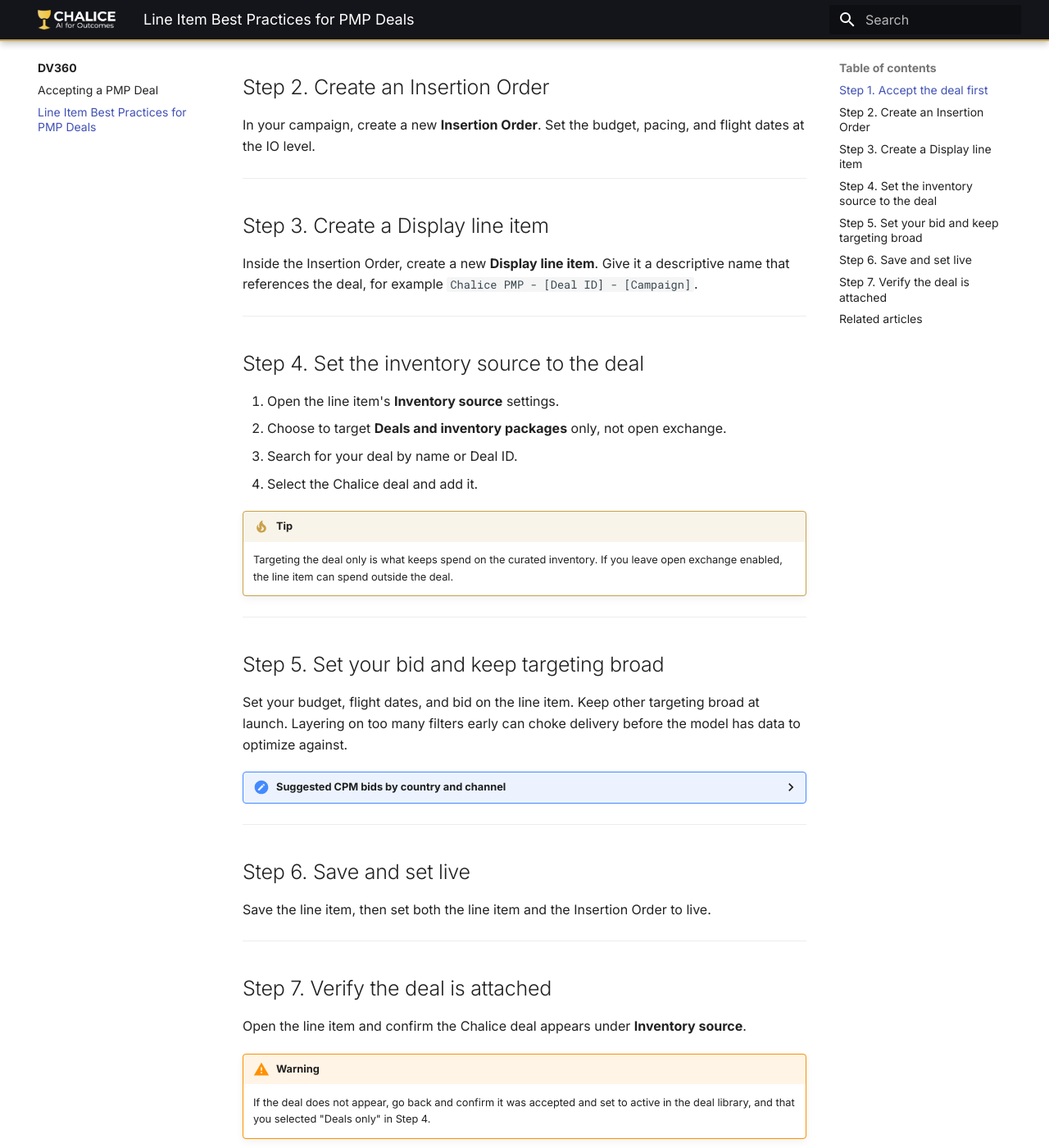
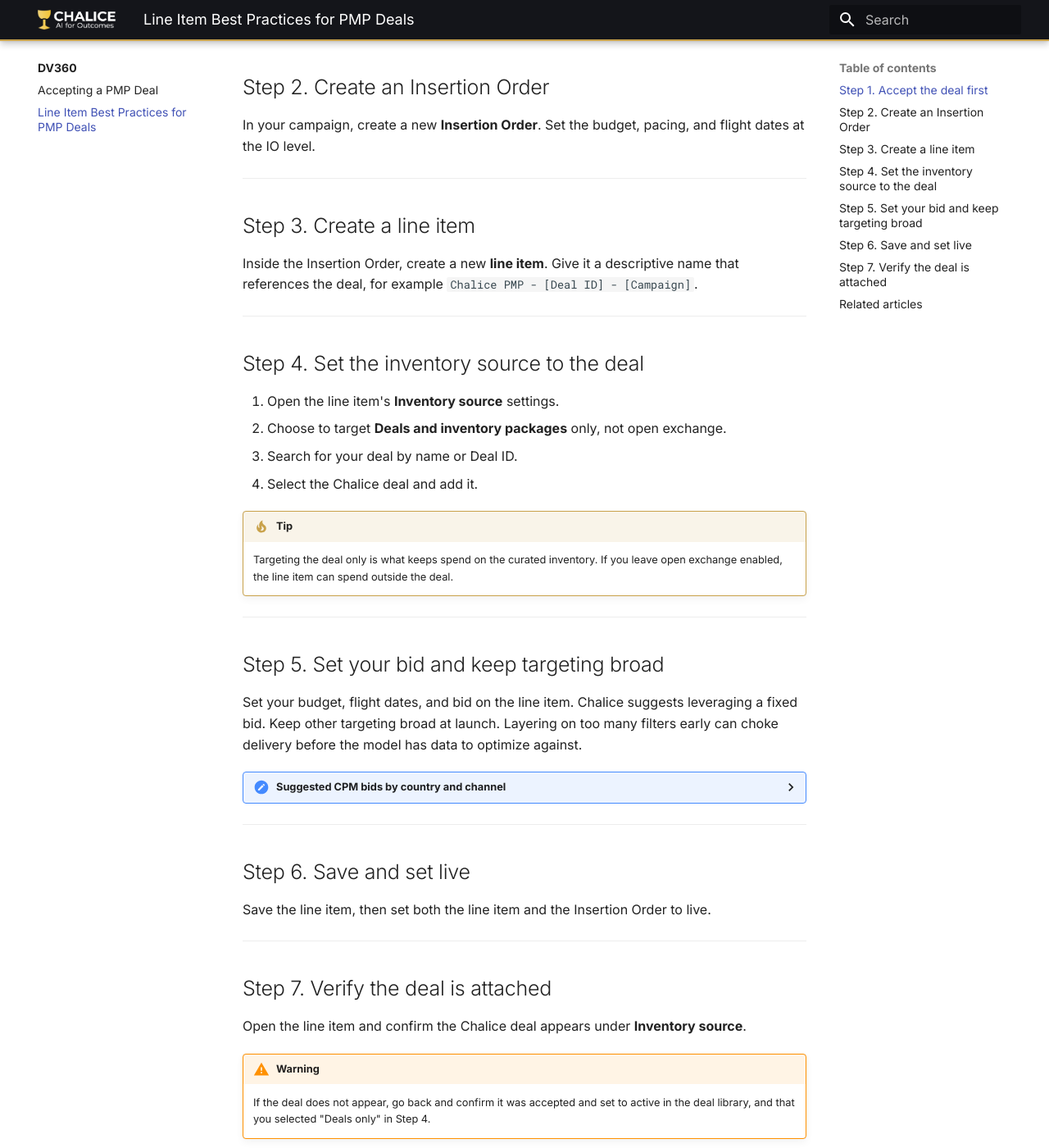
Before and after one commit to Rudy-chalice/chalice-help, an MkDocs documentation site: the page built from docs/dv360/line-item-best-practices-pmp.md, in a window 1280 px wide and 1400 px high, scrolled down 617 px. Shown: the whole window at 82% size. Built offline with MkDocs 1.6.1 and Material for MkDocs 9.7.7, drawn with Linux system fonts in a browser that asks for light colours.

Commit message:
Update line-item-best-practices-pmp.md

```diff
--- a/docs/dv360/line-item-best-practices-pmp.md
+++ b/docs/dv360/line-item-best-practices-pmp.md
@@ -19,9 +19,9 @@ In your campaign, create a new **Insertion Order**. Set the budget, pacing, and
 
 ---
 
-## Step 3. Create a Display line item
+## Step 3. Create a line item
 
-Inside the Insertion Order, create a new **Display line item**. Give it a descriptive name that references the deal, for example `Chalice PMP - [Deal ID] - [Campaign]`.
+Inside the Insertion Order, create a new **line item**. Give it a descriptive name that references the deal, for example `Chalice PMP - [Deal ID] - [Campaign]`.
 
 ---
 
@@ -39,7 +39,7 @@ Inside the Insertion Order, create a new **Display line item**. Give it a descri
 
 ## Step 5. Set your bid and keep targeting broad
 
-Set your budget, flight dates, and bid on the line item. Keep other targeting broad at launch. Layering on too many filters early can choke delivery before the model has data to optimize against.
+Set your budget, flight dates, and bid on the line item. Chalice suggests leveraging a fixed bid. Keep other targeting broad at launch. Layering on too many filters early can choke delivery before the model has data to optimize against.
 
 <details class="bid-matrix">
 <summary style="cursor:pointer; font-weight:600;">Suggested CPM bids by country and channel</summary>
```
